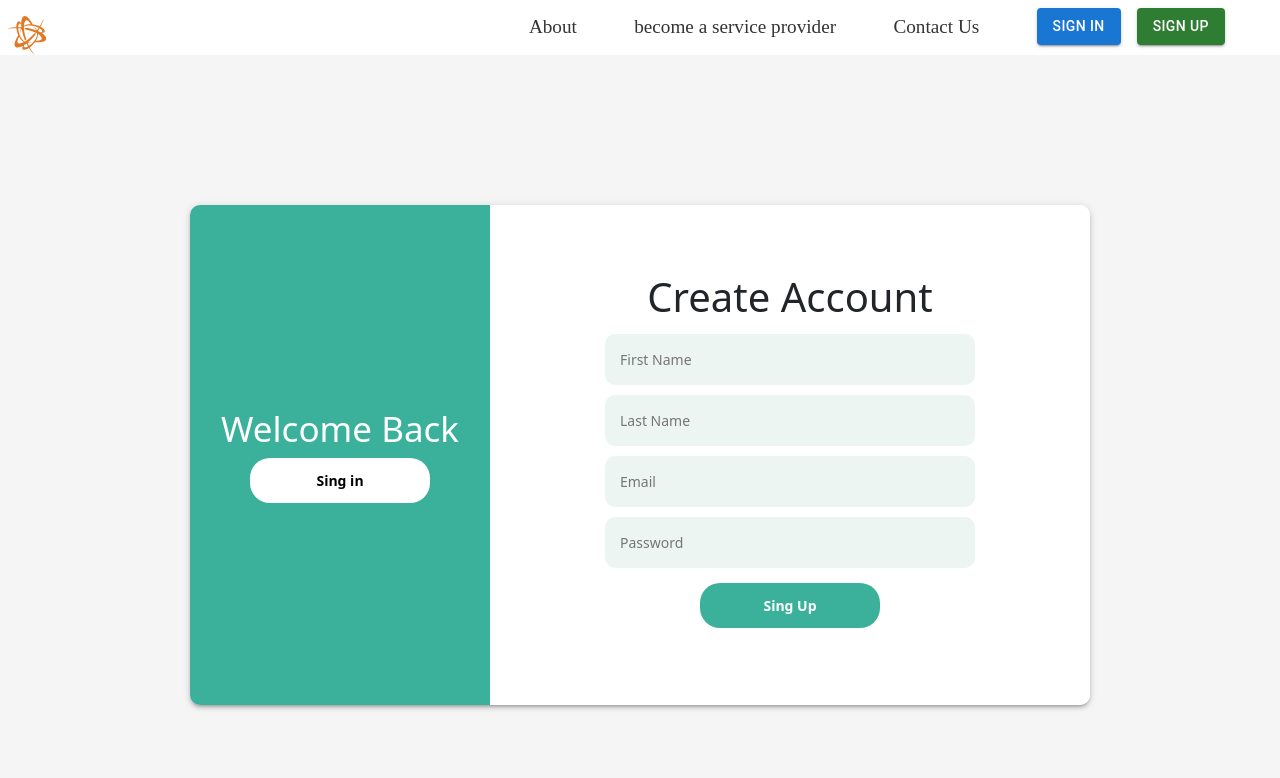
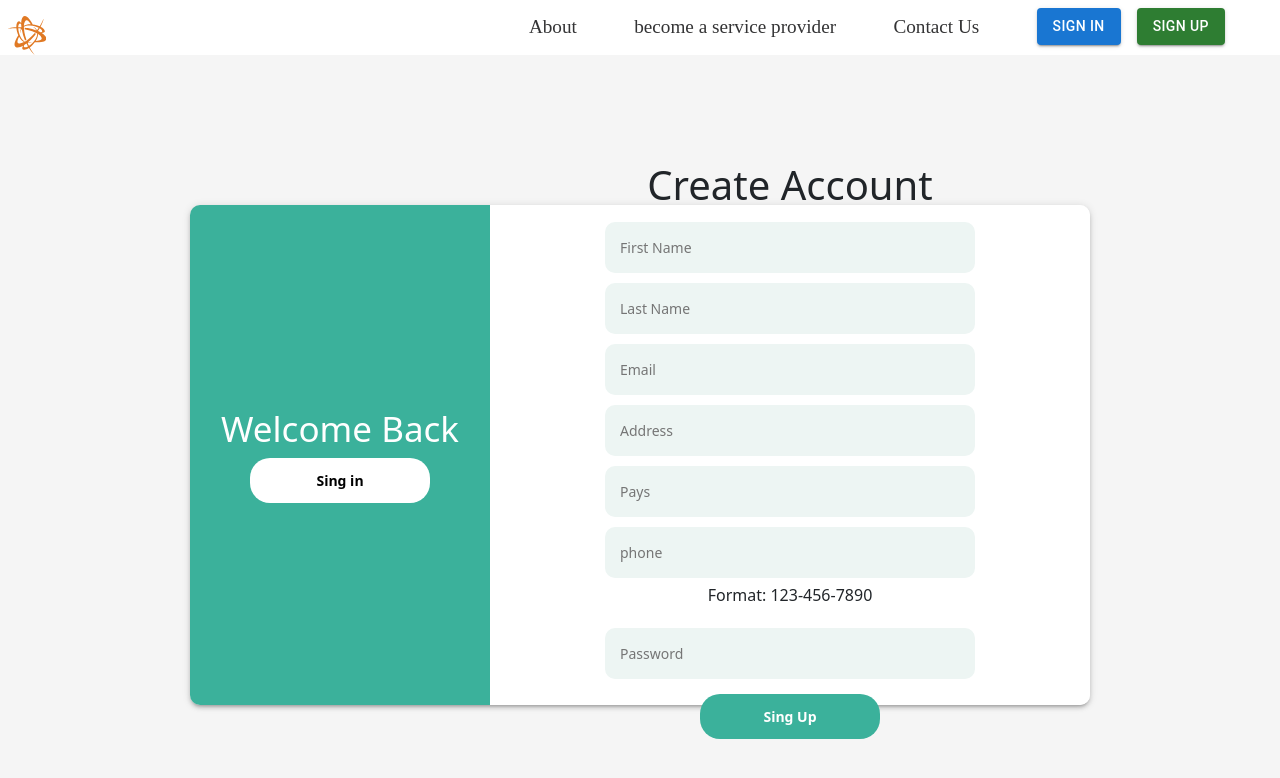
Before and after one commit to yassine121212/Wegrow, a React (Create React App) app in the folder client/: page /register in a window 1280 px wide. Shown: the top 778 px of the page. Built offline with nearby package versions, Linux system fonts and the light colour scheme.

Commit message:
Correct Login /Modify page user's profile

```diff
--- a/client/src/components/Login/index.jsx
+++ b/client/src/components/Login/index.jsx
@@ -85,9 +85,13 @@ const Login = () => {
 
 			const url = "http://localhost:8080/api/auth";
 			const { data: res } = await axios.post(url, data);
+
 			localStorage.setItem("token", res.data);
+			localStorage.setItem("isLoggedIn", 1);
 
 			 context.onLogin(email.value, password.value);
+
+
 
 		} catch (error) {
 			if (
@@ -103,8 +107,10 @@ const Login = () => {
 		event.preventDefault();
 		if (formIsValid) {
 		await handleSubmit(event);
-		  context.onLogin(email.value, password.value);
-		  window.location = "/";
+		const storedUserLoggedInInformation = localStorage.getItem("isLoggedIn");
+		if (storedUserLoggedInInformation === "1") {
+			window.location = "/";
+		  }
 
 		} else if (!emailIsValid) {
 		  emailInputRef.current.focus();
--- a/client/src/components/Navbar/Navbar.js
+++ b/client/src/components/Navbar/Navbar.js
@@ -30,8 +30,7 @@ const Navbar = () => {
   const handleLogout = () => {
     localStorage.removeItem("token");
     localStorage.setItem("isLoggedIn", 0);
-
-    window.location = "/";
+     window.location = "/";
   };
   return (
     <Container>
--- a/client/src/components/Singup/index.jsx
+++ b/client/src/components/Singup/index.jsx
@@ -8,6 +8,10 @@ const Signup = () => {
 		firstName: "",
 		lastName: "",
 		email: "",
+		phone: "",
+		Address: "",
+		date: Date.now,
+		pays: "",
 		password: "",
 	});
 	const [error, setError] = useState("");
@@ -71,11 +75,41 @@ const Signup = () => {
 							type="email"
 							placeholder="Email"
 							name="email"
-							onChange={handleChange}
+ 							onChange={handleChange}
 							value={data.email}
 							required
 							className={styles.input}
 						/>
+						<input
+							type="text"
+							placeholder="Address"
+							name="Address"
+							onChange={handleChange}
+							value={data.Address}
+							required
+							className={styles.input}
+						/>
+
+						<input
+							type="text"
+							placeholder="Pays"
+							name="pays"
+ 							onChange={handleChange}
+							value={data.pays}
+							required
+							className={styles.input}
+						/>
+						<input
+							type="tel"
+							placeholder="phone"
+							name="phone"
+							pattern="[0-9]{3}-[0-9]{3}-[0-9]{4}"
+							onChange={handleChange}
+							value={data.phone}
+							required
+							className={styles.input}
+						/>
+						<p>Format: 123-456-7890</p>
 						<input
 							type="password"
 							placeholder="Password"
@@ -85,6 +119,7 @@ const Signup = () => {
 							required
 							className={styles.input}
 						/>
+
 						{error && <div className={styles.error_msg}>{error}</div>}
 						<button type="submit" className={styles.green_btn}>
 							Sing Up
--- a/client/src/components/user/profile/profile.css
+++ b/client/src/components/user/profile/profile.css
@@ -30,15 +30,26 @@ img {
     border-radius: 50%;
     object-fit: cover;
 }
-
-.fab.fa-twitter {
-    color: #8ab7f1;
+.browser{
+    color: rgb(0, 0, 0);
+    transform: translateY(-0.03cm);
+    margin-right: 0.2cm;
+}
+.twitter {
+    color: #00d9ff;
+    transform: translateY(-0.03cm);
+    margin-right: 0.2cm;
 }
 
 .insta {
     color: #E1306C;
+    transform: translateY(-0.03cm);
+    margin-right: 0.2cm;
+
 }
 
 .fb{
-    color: #5999ec;
+    color: #0046a1;
+    transform: translateY(-0.03cm);
+    margin-right: 0.2cm;
  }
--- a/client/src/components/user/profile/profile.js
+++ b/client/src/components/user/profile/profile.js
@@ -2,7 +2,8 @@ import "./profile.css";
 import pic from "../../../images/logo192.png"
 import 'bootstrap/dist/css/bootstrap.min.css';
 import {FaFacebookF} from "react-icons/fa";
-import {BsInstagram} from "react-icons/bs";
+import {BsInstagram,BsTwitter} from "react-icons/bs";
+import {SiAtom} from "react-icons/si"
 const profile=()=>{
     return(
         <div className="container">
@@ -25,15 +26,12 @@ const profile=()=>{
                     </div>
                     <div className="col-12 bg-white p-0 px-2 pb-3 mb-3">
                         <div className="d-flex justify-content-between border-bottom py-2 px-3">
-                            <p><span className="fas fa-globe me-2"></span>Website</p>
+                            <p><SiAtom className="browser"/>Website</p>
                             <p>https://bootdey.com</p>
                         </div>
+
                         <div className="d-flex justify-content-between border-bottom py-2 px-3">
-                            <p><span className="fab fa-github-alt me-2"></span>Github</p>
-                            <p>bootdey</p>
-                        </div>
-                        <div className="d-flex justify-content-between border-bottom py-2 px-3">
-                            <p><span className="fab fa-twitter me-2"></span>Twitter</p>
+                            <p><BsTwitter className="twitter" />Twitter</p>
                             <p>@bootdey</p>
                         </div>
                         <div className="d-flex justify-content-between border-bottom py-2 px-3">
@@ -78,27 +76,27 @@ const profile=()=>{
                             Status</h6>
                         <small>Web Design</small>
                         <div className="progress mb-3">
-                            <div className="progress-bar bg-primary" role="progressbar" value={{style:{width: "80%"}}}
+                            <div className="progress-bar bg-primary" role="progressbar" style={{"width": "5cm"}}
                                 aria-valuenow="72" aria-valuemin="0" aria-valuemax="100"></div>
                         </div>
                         <small>One Page</small>
                         <div className="progress mb-3">
-                            <div className="progress-bar bg-primary" role="progressbar" value={{style:{width: "80%"}}}
+                            <div className="progress-bar bg-primary" role="progressbar" style={{"width": "10cm"}}
                                 aria-valuenow="72" aria-valuemin="0" aria-valuemax="100"></div>
                         </div>
                         <small>Mobile Template</small>
                         <div className="progress mb-3">
-                            <div className="progress-bar bg-primary" role="progressbar" value={{style:{width: "80%"}}}
+                            <div className="progress-bar bg-primary" role="progressbar" style={{"width": "3cm"}}
                                 aria-valuenow="72" aria-valuemin="0" aria-valuemax="100"></div>
                         </div>
                         <small>Backend API</small>
                         <div className="progress mb-3">
-                            <div className="progress-bar bg-primary" role="progressbar" value={{style:{width: "80%"}}}
+                            <div className="progress-bar bg-primary dododo" role="progressbar" style={{"width": "15cm"}}
                                 aria-valuenow="72" aria-valuemin="0" aria-valuemax="100"></div>
                         </div>
                         <small>Website Markup</small>
                         <div className="progress mb-3">
-                            <div className="progress-bar bg-primary" role="progressbar" value={{style:{width: "80%"}}}
+                            <div className="progress-bar bg-primary" role="progressbar"  style={{"width": "13cm"}}
                                 aria-valuenow="72" aria-valuemin="0" aria-valuemax="100"></div>
                         </div>
                     </div>
--- a/client/src/store/authcontext.js
+++ b/client/src/store/authcontext.js
@@ -22,17 +22,13 @@ export const AuthContextProvider = (props) => {
     setIsLoggedIn(false);
   };
 
-  const loginHandler = () => {
-    localStorage.setItem("isLoggedIn", "1");
-    setIsLoggedIn(true);
-  };
 
   return (
     <AuthContext.Provider
       value={{
         isLoggedIn: isLoggedIn,
         onLogout: logoutHandler,
-        onLogin: loginHandler,
+
       }}
     >
       {props.children}
```
Also changed, not shown: 2 other files (tests, documents, lock files or other folders).
